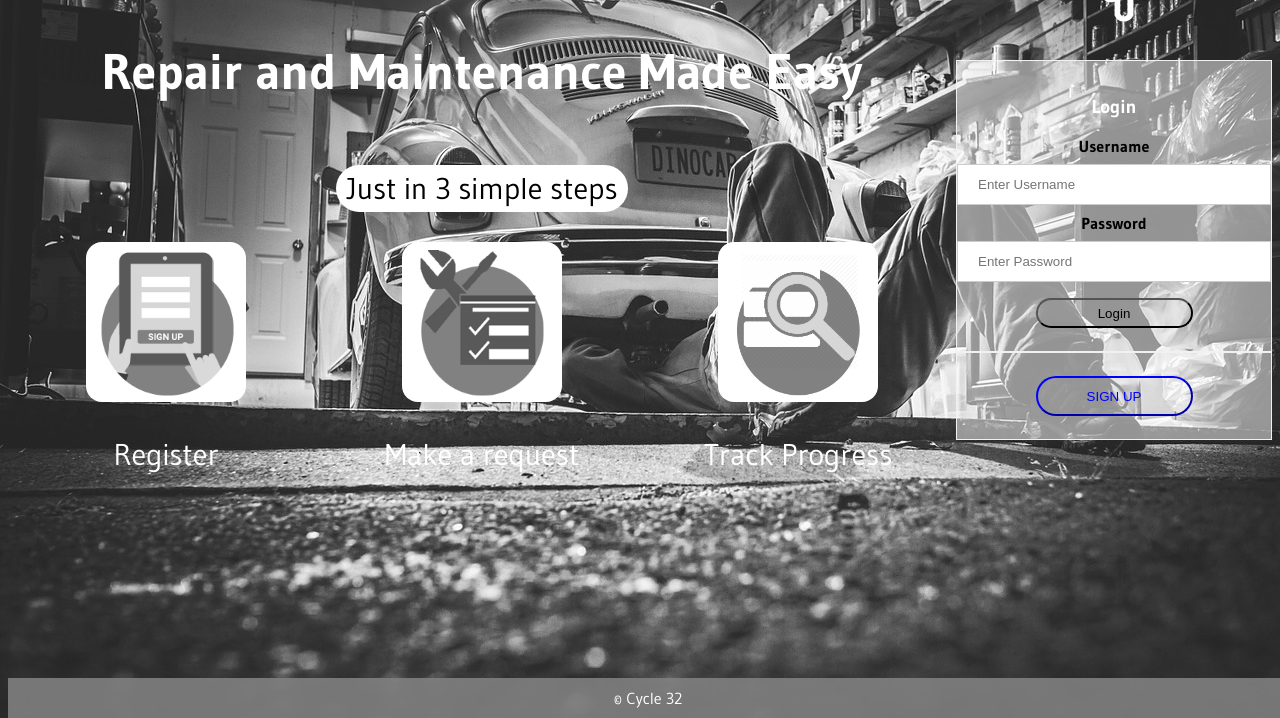
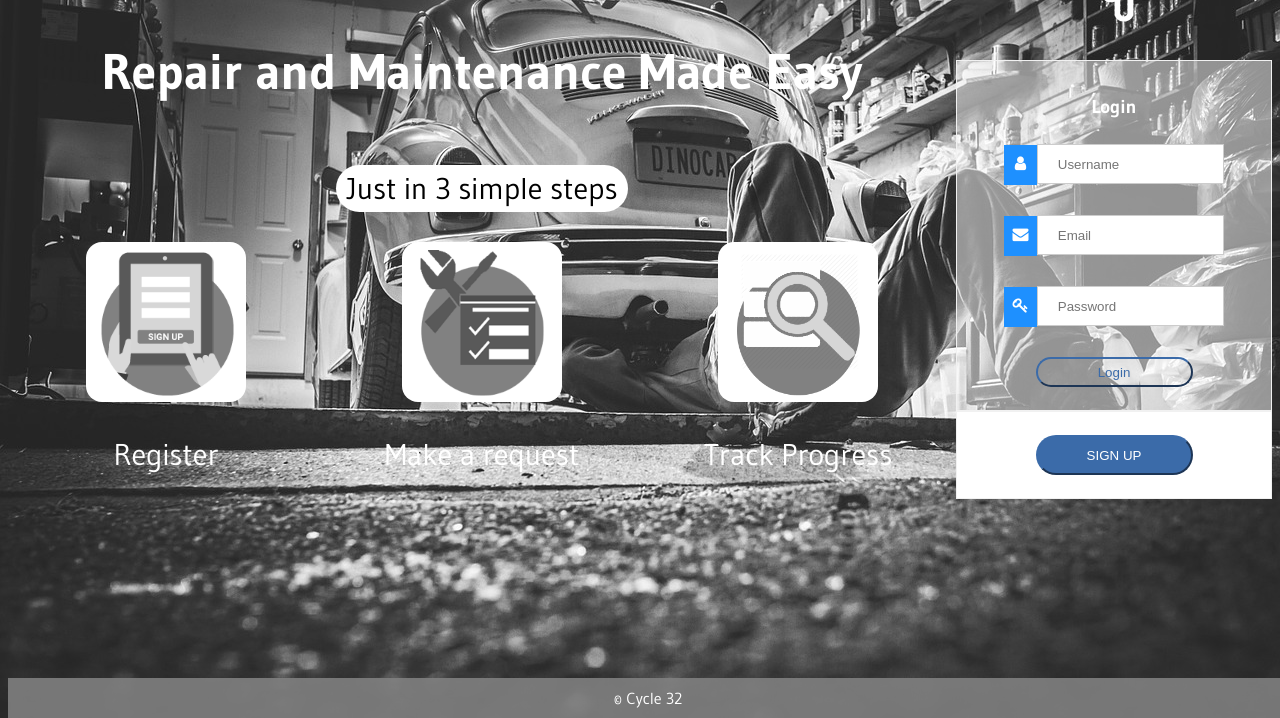
Before and after one commit to elpisuwa/maintenance-tracker, a plain HTML site: page UI/index.html in a window 1280 px wide. Shown: the part 82-800 px from the top of the page. Drawn offline with Linux system fonts and the light colour scheme.

Commit message:
improved login form UI

```diff
--- a/UI/css/style.css
+++ b/UI/css/style.css
@@ -63,7 +63,7 @@ a:hover{
 nav{
   display: block;
 }
-.table {
+  /*.table {
     display: block;
     width: 100%;
     max-width: 100%;
@@ -81,7 +81,21 @@ nav{
   .table thead th {
     vertical-align: bottom;
     border-bottom: 3px solid #dee2e6;
+  }*/
+
+  table {
+        border-collapse: collapse;
+        border-spacing: 0;
+        width: 100%;
+        border: 1px solid #ddd;
     }
+
+    th, td {
+        text-align: left;
+        padding: 8px;
+    }
+
+tr:nth-child(even){background-color: #f2f2f2}
 
 
 
@@ -99,14 +113,27 @@ nav{
   height: 50px;
 }
 .blue-btn{
-  border-color: blue;
+  border-color: #3b6ba9;
   background-color: ;
-  color: blue;
+  color: #3b6ba9;
 }
 .blue-btn:hover{
-  background-color: blue;
+  background-color: #3b6ba9;
   color: white;
 }
+.blue-btn-inv{
+  background-color: #3b6ba9;
+  color: white;
+  border-color: #3b6ba9;
+}
+
+.blue-btn-inv:hover{
+  border-color: #3b6ba9;
+  background-color: white;
+  color: #3b6ba9;
+}
+
+
 .green-btn{
   border-color: green;
   background-color: ;
@@ -146,6 +173,12 @@ nav{
 }
 .pright-3{
   padding-right: 3em;
+}
+.mtop-0{
+  margin-top: 0px;
+}
+.mbotton-0{
+  margin-bottom: 0px;
 }
 .sm-show-only{
   display:none;
@@ -381,7 +414,7 @@ font-size: 50px;
   text-align: center;
   padding: 15px 0px;
   border: 1px solid #f1f1f1;
-  background-color: #ffffff80;
+  background-color: white;
 
   border-radius: 0em;
 
@@ -410,6 +443,44 @@ input[type=text], input[type=password] {
   width: 50%;
   height:40px;
 }
+.input-container {
+  padding-left: 15%;
+    display: -ms-flexbox; /* IE10 */
+    display: flex;
+    width: 70%;
+    justify-content: center;
+    margin-bottom: 15px;
+}
+.input-container i{
+  padding-top: 10px;
+  padding-bottom: 0px;
+}
+
+
+.icon {
+    padding: 0px;
+    background: dodgerblue;
+    color: white;
+    width: 40px;
+    margin-top: 9px;
+    height: 30px;
+    text-align: center;
+}
+
+.input-field {
+
+    width: 100%;
+    height: 40px;
+    padding: 0px;
+    outline: none;
+    border: 3px solid dodgerblue;
+}
+
+.input-field:focus {
+    border: 3px solid dodgerblue;
+}
+
+
 
 
 
@@ -554,7 +625,7 @@ input[type=text], input[type=password] {
   z-index: 0;
   width: 100%;
   height:400px;
-  background-color: blue;
+  background-color: #3b6ba9;
 }
 .reqdetails li:first-child{
 background-color: #f5f5f5;
@@ -658,3 +729,15 @@ background-color: #efebeb;
   }
 
  }
+
+
+.filter-select{
+   margin: 5px 0px 80px 0px;
+  color: #555;
+   border: 1px solid #AAA;
+  padding: 5px 10px;
+  width: 200px;
+}
+.filter{
+
+}
--- a/UI/index.html
+++ b/UI/index.html
@@ -66,13 +66,22 @@
 
 
 					  <div class="">
-					    <label for="uname"><b>Username</b></label>
-					    <input type="text" placeholder="Enter Username" name="uname" required>
+					   <div class="input-container">
+					    <i class="fa fa-user icon"></i>
+					    <input class="input-field" type="text" placeholder="Username" name="usrnm">
+					  </div>
 
-					    <label for="psw"><b>Password</b></label>
-					    <input type="password" placeholder="Enter Password" name="psw" required>
+					  <div class="input-container">
+					    <i class="fa fa-envelope icon"></i>
+					    <input class="input-field" type="text" placeholder="Email" name="email">
+					  </div>
 
-					    <button type="submit" class=" round-button loginbtn">Login</button>
+					  <div class="input-container">
+					    <i class="fa fa-key icon"></i>
+					    <input class="input-field" type="password" placeholder="Password" name="psw">
+					  </div>
+
+					    <button type="submit" class=" blue-btn round-button loginbtn">Login</button>
 
 					  </div>
 
@@ -84,9 +93,9 @@
 				  </div>
 
 				</div>
-				<div class="row signup">
+				<div class="row signup ">
 
-					<button type="button" id="signupModal" class="blue-btn round-button signupbtn">SIGN UP</button>
+					<button type="button" id="signupModal" class="blue-btn-inv round-button signupbtn">SIGN UP</button>
 				</div>
 				<!-- The Modal -->
 				<div id="myModal" class="modal">
@@ -101,18 +110,17 @@
 						  <div class="">
 						    <label for="uname"><b>Username</b></label>
 						    <input type="text" placeholder="Enter Username" name="uname" required>
+						    <label for="uname"><b>Email</b></label>
+						    <input type="email" placeholder="Enter Email Address" name="email" required>
 
 						    <label for="psw"><b>Password</b></label>
 						    <input type="password" placeholder="Enter Password" name="psw" required>
 
-						    <button type="submit" class=" flat-button loginbtn">Login</button>
+						    <button type="submit" class=" flat-button blue-btn loginbtn">SIGN UP</button>
 
 						  </div>
 
-						  <div class="container">
-						    <button type="button" id="registerModal" class="cbtn">Register</button>
 
-						  </div>
 						</form>
 					</div>
 				  </div>
@@ -125,6 +133,7 @@
 	<footer>
 		&copy; Cycle 32
 	</footer>
-	<script type="text/javascript" src="js/script.js"></script>
+
 </body>
+<script type="text/javascript" src="js/script.js"></script>
 </html>
--- a/UI/js/script.js
+++ b/UI/js/script.js
@@ -1,3 +1,15 @@
+window.onload = function(){
+    var requestModal = document.getElementById('myModal');
+var btn2 = document.getElementById("requestModal");
+var span = document.getElementsByClassName("close")[0];
+if (btn2!==""){
+btn2.onclick = function() {
+    requestModal.style.display = "inline-block";
+}
+span.onclick = function() {
+    requestModal.style.display = "none";
+}}
+
 var modal = document.getElementById('myModal');
 var btn = document.getElementById("signupModal");
 var span = document.getElementsByClassName("close")[0];
@@ -6,14 +18,7 @@ btn.onclick = function() {
 }
 span.onclick = function() {
     modal.style.display = "none";
+};
+
+
 }
-
-var requestModal = document.getElementById('myModal');
-var btn = document.getElementById("requestModal");
-var span = document.getElementsByClassName("close")[0];
-btn.onclick = function() {
-    requestModal.style.display = "inline-block";
-}
-span.onclick = function() {
-    requestModal.style.display = "none";
-}
```
Also changed, not shown: UI/user-page.html (+2 -1 lines). Lines whose indentation alone changed are shown as unchanged.
